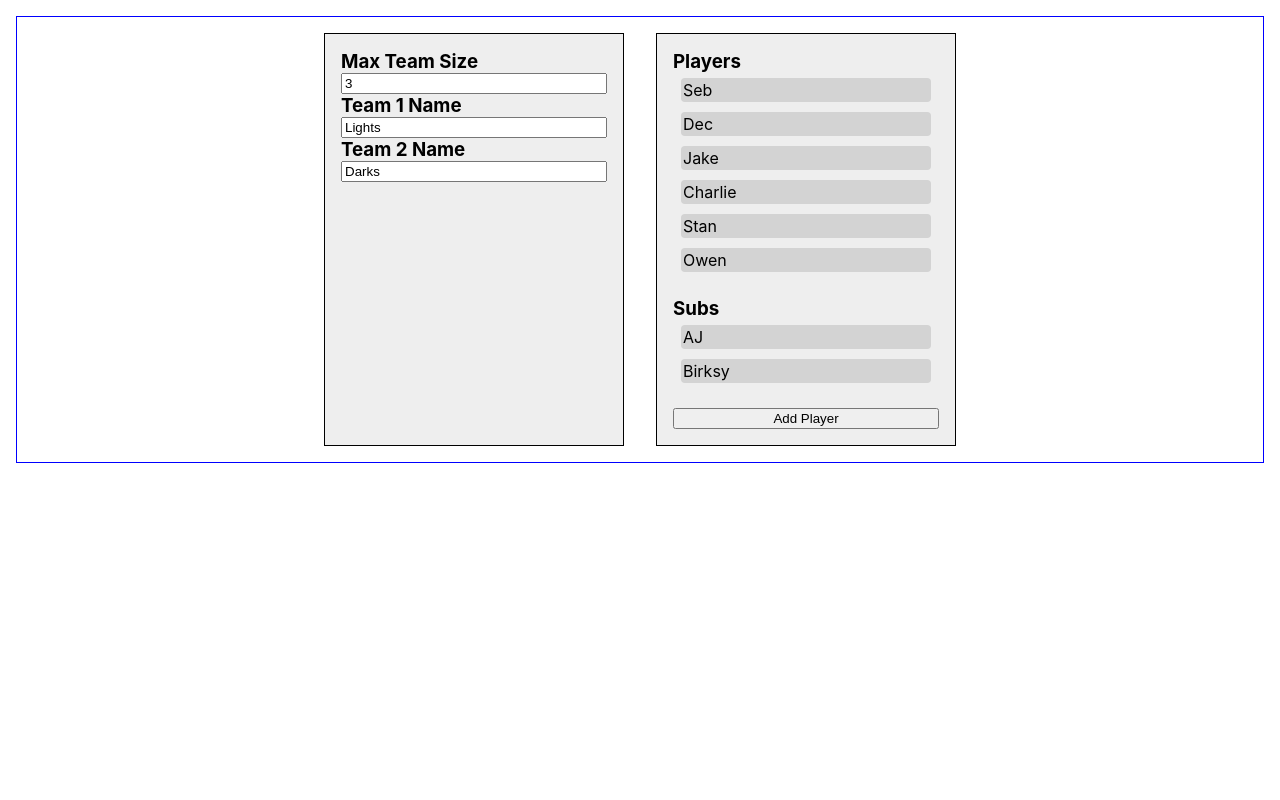
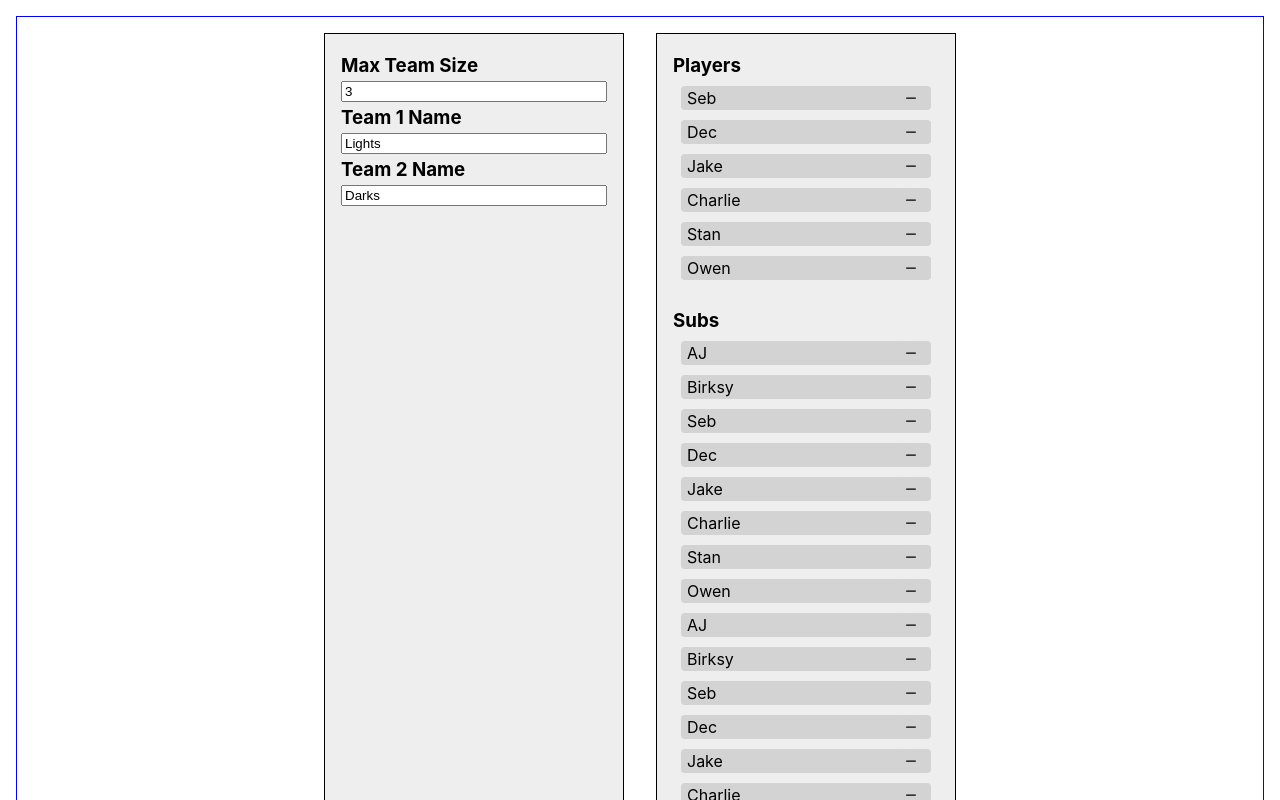
Before and after one commit to SScothorn/teamsheet, a React (Create React App) app: page / in a window 1280 px wide. Shown: the top 800 px of the page. Built offline with nearby package versions, Linux system fonts and the light colour scheme.

Commit message:
a lot of css work

```diff
--- a/src/App.css
+++ b/src/App.css
@@ -12,5 +12,5 @@
 }
 
 h3 {
-	margin: 0;
+	margin: 0.25rem 0rem;
 }
--- a/src/components/Player/Player.css
+++ b/src/components/Player/Player.css
@@ -1,6 +1,40 @@
 .PlayerBox {
+	display: flex;
+	justify-content: space-between;
+	align-items: center;
 	border-radius: 0.25rem;
 	margin: 5px 0.5rem;
 	padding: 2px;
 	background-color: lightgrey;
 }
+
+.PlayerBox span {
+	margin: 0 0.25rem
+}
+
+.PlayerBox__DeleteButton {
+	border-radius: 25%;
+	margin: 0 0.5rem;
+	padding: 0;
+	display: flex;
+	align-items: center;
+	width: auto;
+	height: 100%;
+	align-items: center;
+	background-color: inherit;
+	border: none;
+	aspect-ratio: 1/1;
+}
+
+.PlayerBox__DeleteButton:hover {
+	filter: brightness(0.95);
+}
+
+.PlayerBox__DeleteButton:active {
+	filter: brightness(0.9);
+}
+
+.PlayerBox__DeleteButton svg {
+	width: auto;
+	height: 100%;
+}
--- a/src/components/Player/PlayerBox.tsx
+++ b/src/components/Player/PlayerBox.tsx
@@ -1,4 +1,5 @@
 import { Player } from './Player';
+import { IoIosRemove } from 'react-icons/io';
 import './Player.css';
 
 export type PlayerBoxProps = {
@@ -6,5 +7,17 @@ export type PlayerBoxProps = {
 };
 
 export default function PlayerBox(props: PlayerBoxProps) {
-	return <div className="PlayerBox">{props.player.name}</div>;
+	return (
+		<div className="PlayerBox">
+			<span>{props.player.name}</span>
+			<button
+				className="PlayerBox__DeleteButton"
+				onClick={() => {
+					console.log(`delete me`);
+				}}
+			>
+				<IoIosRemove />
+			</button>
+		</div>
+	);
 }
--- a/src/components/SetupForm/SetupForm.tsx
+++ b/src/components/SetupForm/SetupForm.tsx
@@ -6,6 +6,22 @@ import './SetupForm.css';
 
 export default function SetupForm() {
 	const testDefaultPlayers: Player[] = [
+		{ name: 'Seb' },
+		{ name: 'Dec' },
+		{ name: 'Jake' },
+		{ name: 'Charlie' },
+		{ name: 'Stan' },
+		{ name: 'Owen' },
+		{ name: 'AJ' },
+		{ name: 'Birksy' },
+		{ name: 'Seb' },
+		{ name: 'Dec' },
+		{ name: 'Jake' },
+		{ name: 'Charlie' },
+		{ name: 'Stan' },
+		{ name: 'Owen' },
+		{ name: 'AJ' },
+		{ name: 'Birksy' },
 		{ name: 'Seb' },
 		{ name: 'Dec' },
 		{ name: 'Jake' },
--- a/src/index.css
+++ b/src/index.css
@@ -7,6 +7,10 @@ body {
   -moz-osx-font-smoothing: grayscale;
 }
 
+button {
+	cursor: pointer;
+}
+
 code {
   font-family: source-code-pro, Menlo, Monaco, Consolas, 'Courier New',
     monospace;
```
